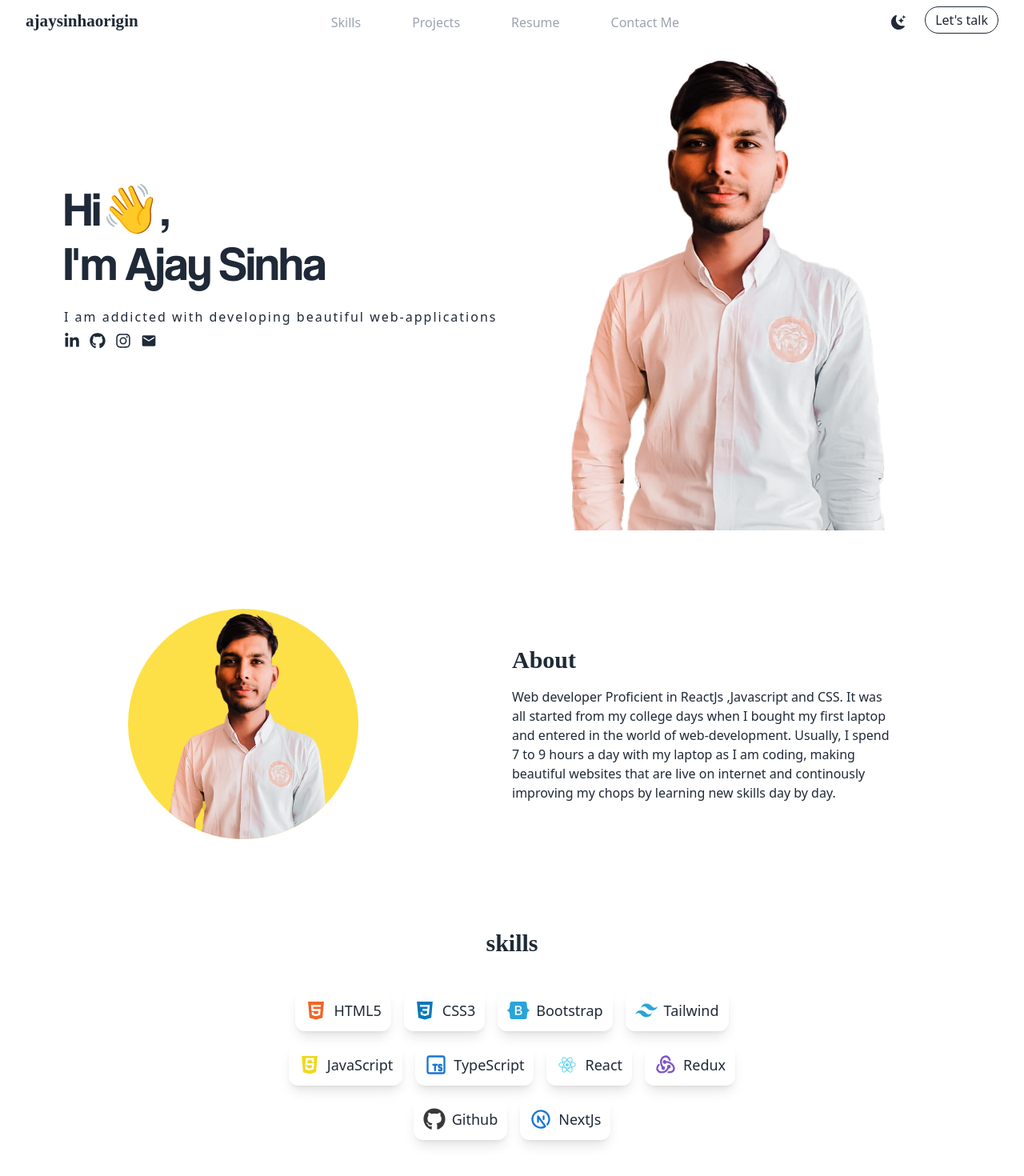
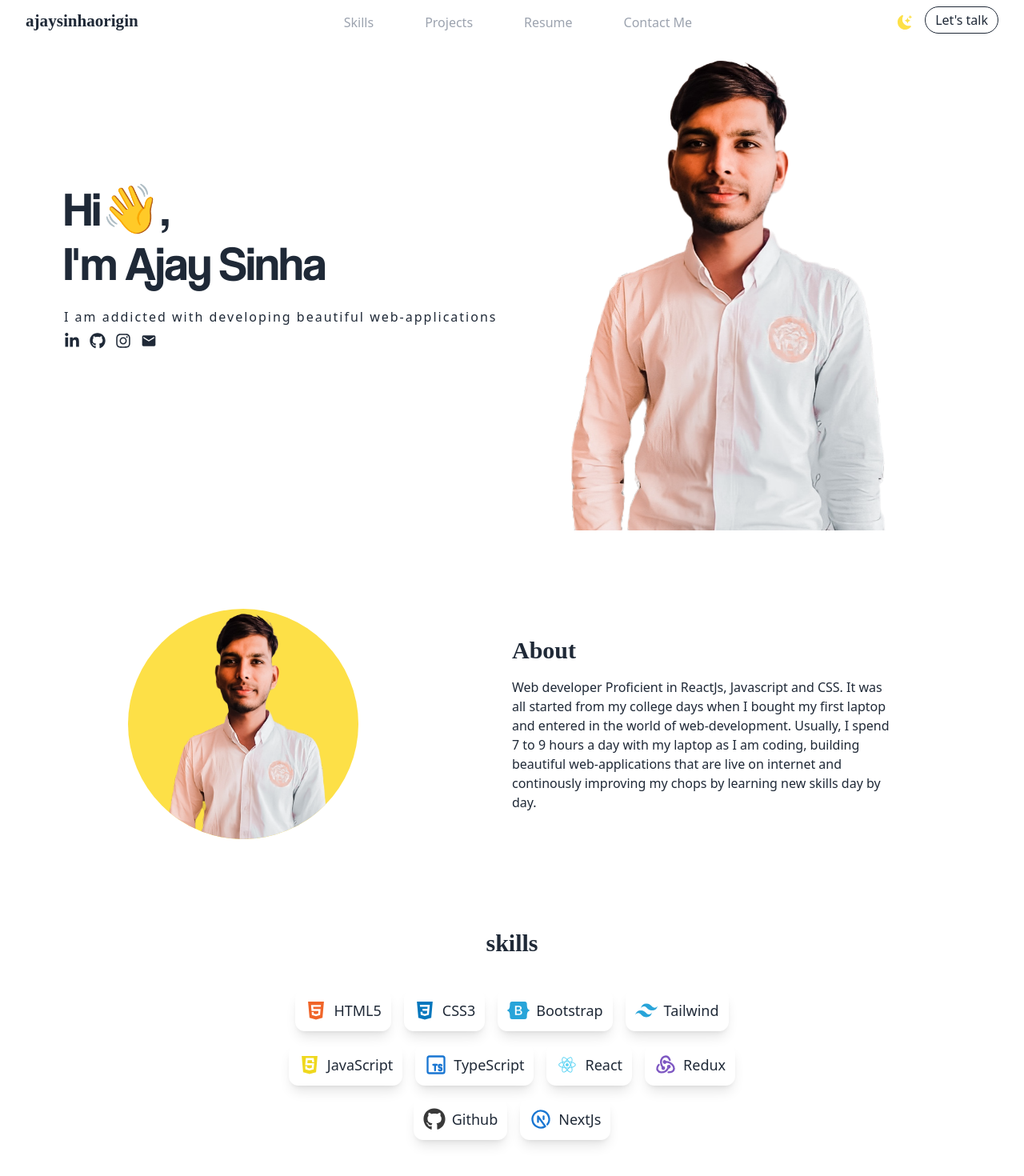
Before and after one commit to ajaysinhaorigin/portfolio, a React (Create React App) app: page / in a window 1280 px wide. Shown: the top 1470 px of the page at 80% size. Built offline with nearby package versions, Linux system fonts and the light colour scheme; a web font is replaced by a local one.

Commit message:
updated about

```diff
--- a/src/components/about/components/AboutText.tsx
+++ b/src/components/about/components/AboutText.tsx
@@ -4,12 +4,12 @@ function AboutText() {
     <div className="my-auto text-start">
       <Heading heading="About" alignment="text-start mb-4" />
       <p className="text-sm lg:text-base">
-        Web developer Proficient in ReactJs ,Javascript and CSS. It was all
+        Web developer Proficient in ReactJs, Javascript and CSS. It was all
         started from my college days when I bought my first laptop and entered
         in the world of web-development. Usually, I spend 7 to 9 hours a day
-        with my laptop as I am coding, making beautiful websites that are live
-        on internet and continously improving my chops by learning new skills
-        day by day.
+        with my laptop as I am coding, building beautiful web-applications that
+        are live on internet and continously improving my chops by learning new
+        skills day by day.
       </p>
     </div>
   )
--- a/src/components/header/components/ModeIcons.tsx
+++ b/src/components/header/components/ModeIcons.tsx
@@ -23,8 +23,8 @@ function ModeIcons({ theme, setTheme }: Props) {
           <button
             key={option.mode}
             onClick={() => setTheme(option.mode)}
-            className={`text-lg rounded-full mx-2 ${
-              theme === option.mode && 'text-yellow-300'
+            className={`text-lg rounded-full ${
+              theme !== option.mode && 'text-yellow-300'
             } `}
           >
             {theme !== option.mode && option.icon}
```
